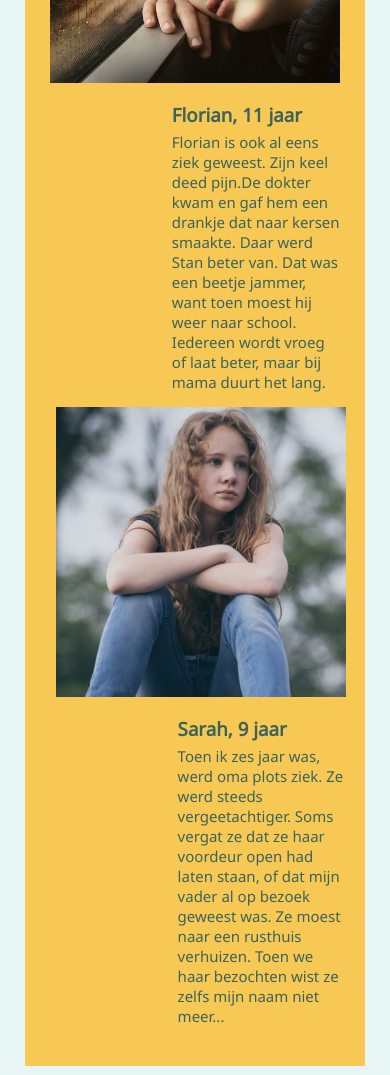
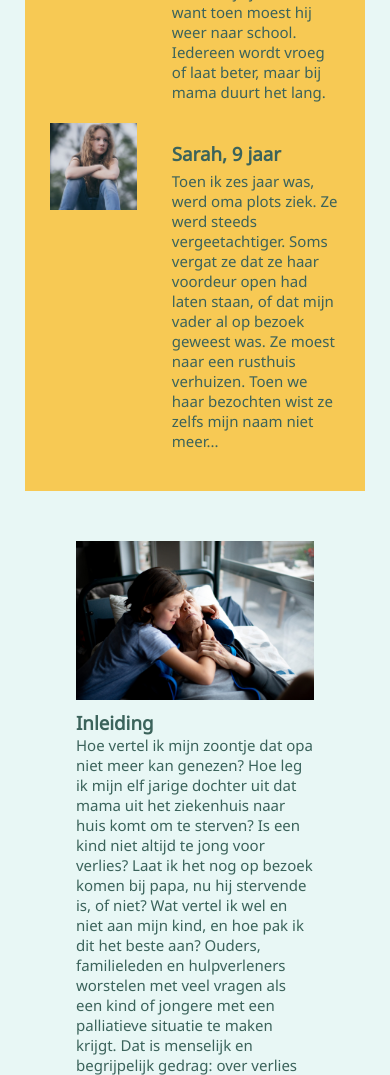
Before and after one commit to BrentCarton/integration-web, a plain HTML site: page HTML/home.html in a window 390 px wide. Shown: the part 820-1895 px from the top of the page. Drawn offline with Linux system fonts and the light colour scheme.

Commit message:
homepage tablet

```diff
--- a/CSS/paginas/home.css
+++ b/CSS/paginas/home.css
@@ -65,10 +65,14 @@
 
 
 @media only screen and (max-width: 1024px) {
- [alt="foto van Florian"] {
-width: 35%;
+    .getuigenis img{
+        width:30%;
+    }
+    .getuigenis:nth-of-type(2) {
+    margin-left: 0%;
+        margin-top:2%;
+}
 
-    }
     .getuigenis p,
     .getuigenis h3 {
         width: 87%;
```
